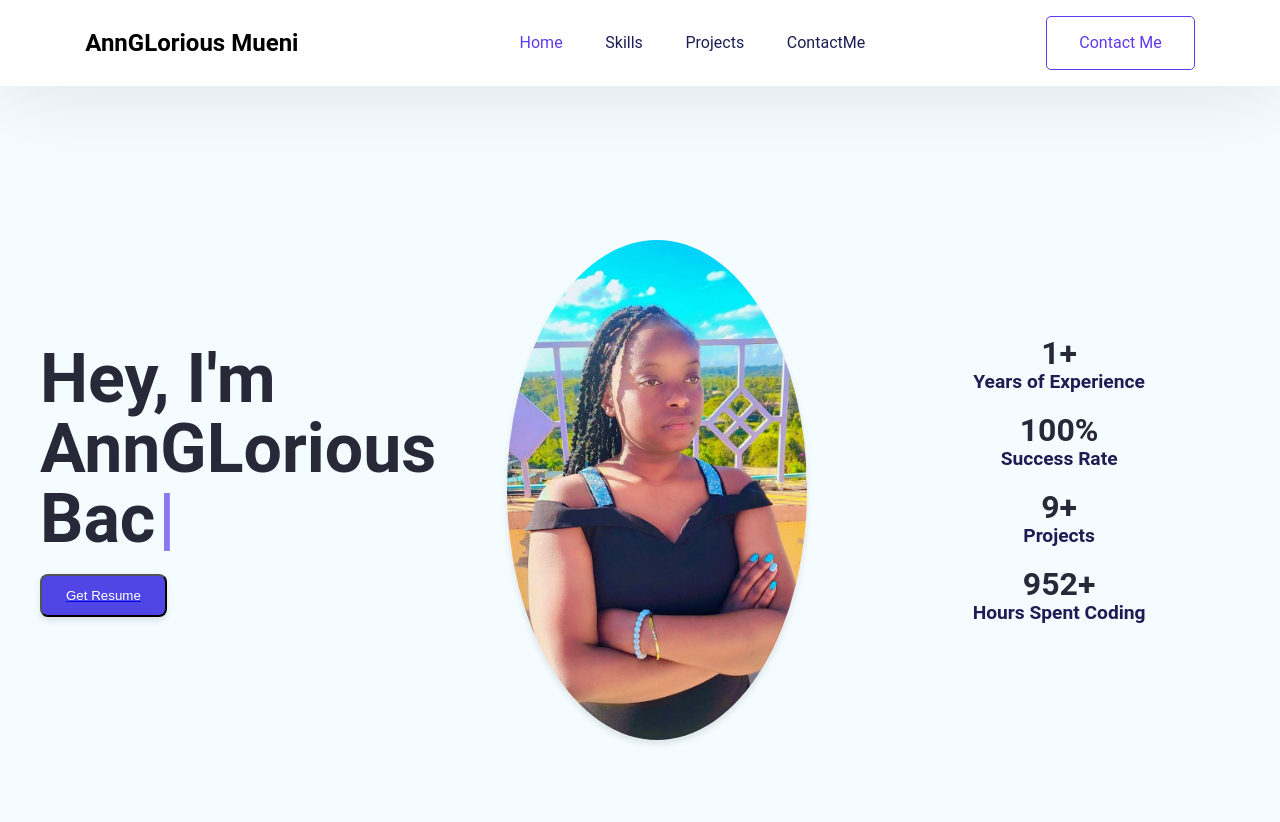
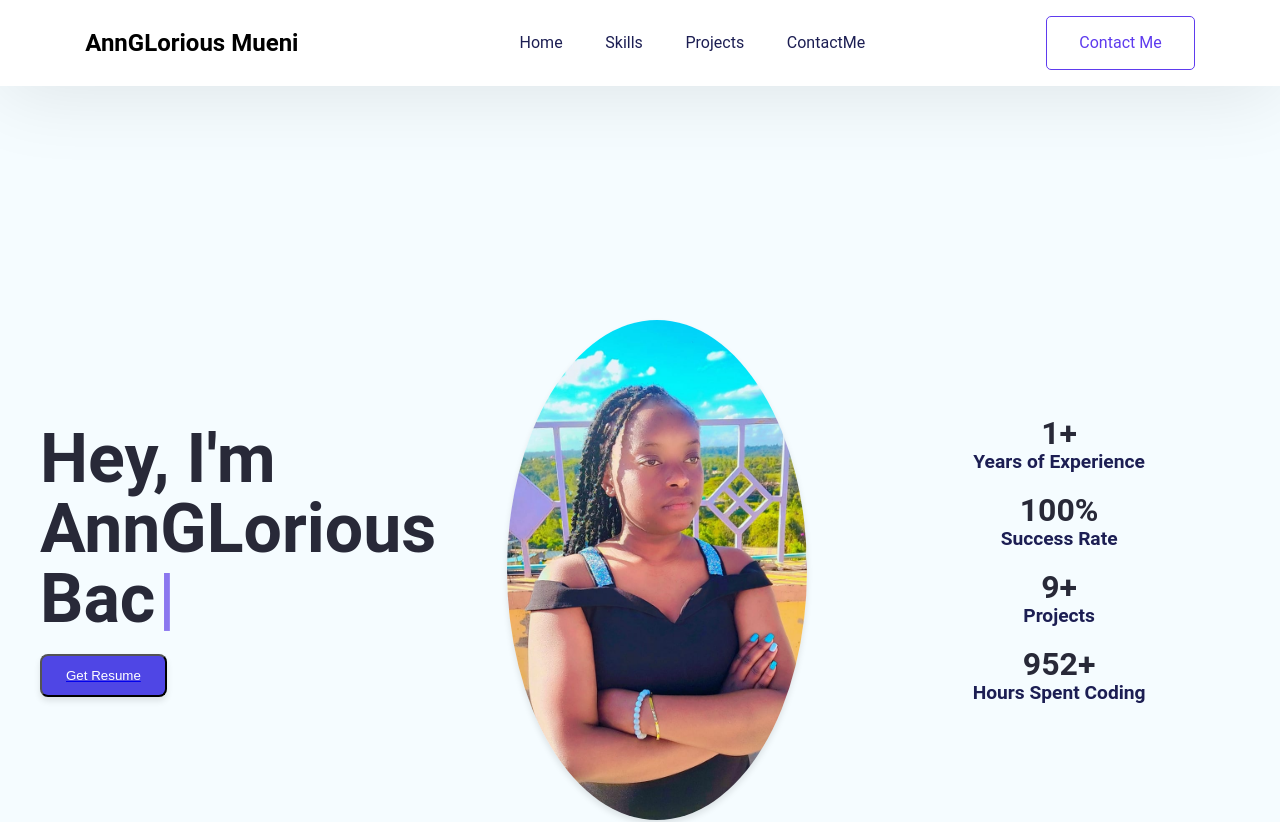
Before and after one commit to ANNGLORIOUS/my-portfolio, a React (Create React App) app: page / in a window 1280 px wide. Shown: the top 822 px of the page. Built offline with nearby package versions, Linux system fonts and the light colour scheme.

Commit message:
updated the navbar

```diff
--- a/src/App.css
+++ b/src/App.css
@@ -6,6 +6,7 @@ body {
     -webkit-font-smoothing: "Roboto", sans-serif;
     -moz-osx-font-smoothing: "Roboto", sans-serif;
     font-style: normal;
+    padding-top: 80px;
   }
   h1,
   h2,
@@ -162,6 +163,7 @@ body {
     top: 0;
     left: 0;
     right: 0;
+    z-index: 1000;
   }
   .navbar--items > ul {
     list-style: none;
```
